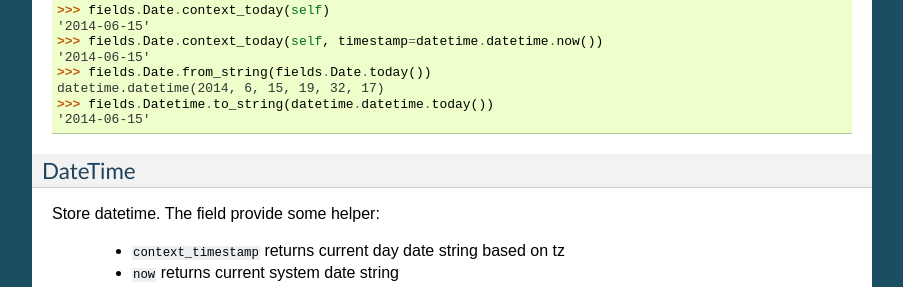
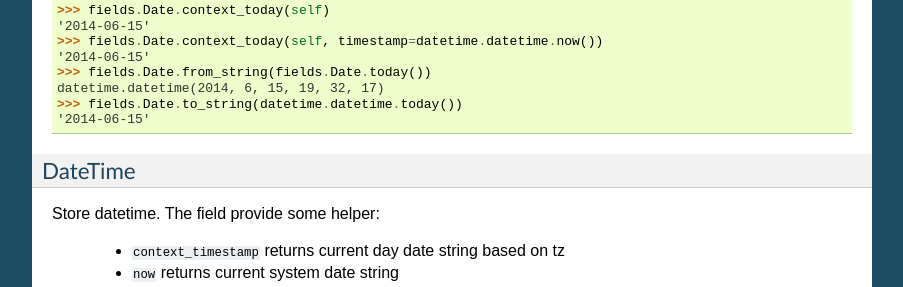
Before and after one commit to nbessi/odoo_new_api_guideline, a Sphinx documentation site: the page built from source/fields.rst, in a window 1280 px wide and 900 px high, scrolled down 2088 px. Shown: the part 163-450 px from the top of the window, without its empty margins (198-1101 px from the left). Built offline with Sphinx 7.4.7, drawn with Linux system fonts in a browser that asks for light colours; formulas are drawn with MathJax 3.

Commit message:
[FIX] Example in Date section should use fields.Date, not fields.Datetime

```diff
--- a/source/fields.rst
+++ b/source/fields.rst
@@ -133,7 +133,7 @@ The field provides some helpers:
     '2014-06-15'
     >>> fields.Date.from_string(fields.Date.today())
     datetime.datetime(2014, 6, 15, 19, 32, 17)
-    >>> fields.Datetime.to_string(datetime.datetime.today())
+    >>> fields.Date.to_string(datetime.datetime.today())
     '2014-06-15'
 
 DateTime
```
